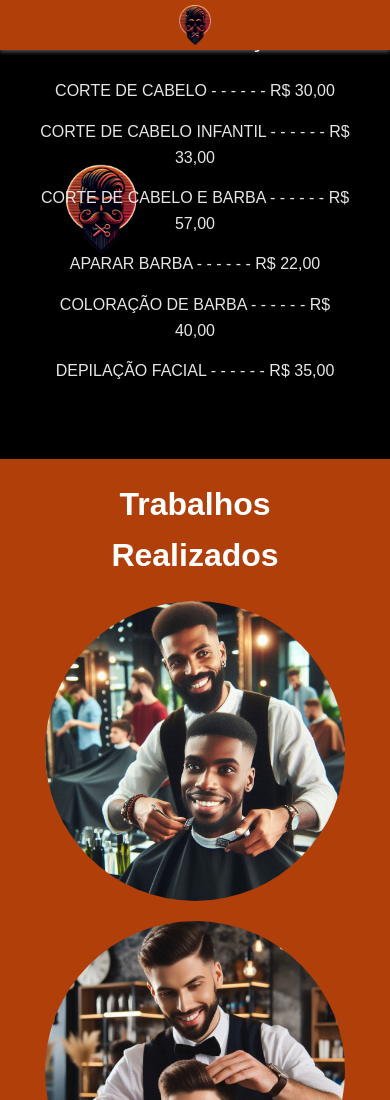
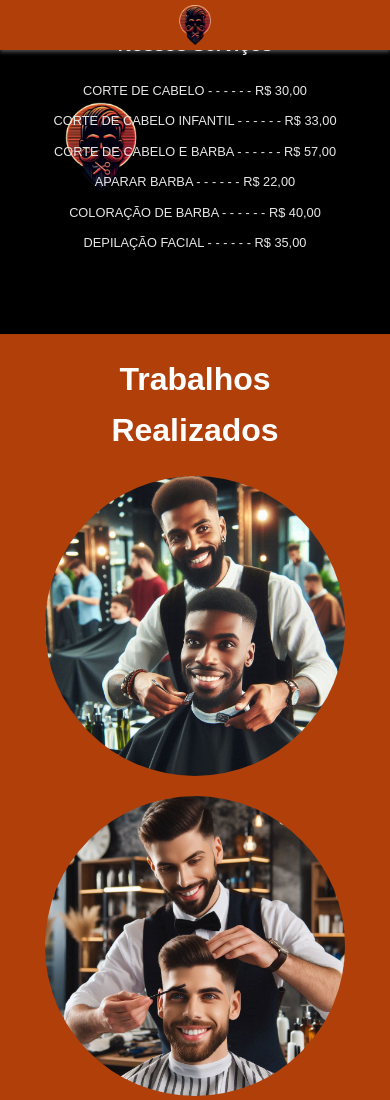
Before and after one commit to emethi/barbershop, a plain HTML site: page index_serviços.html in a window 390 px wide. Shown: the top 1100 px of the page. Drawn offline with Linux system fonts and the light colour scheme.

Commit message:
Update styles_serviços.css

```diff
--- a/styles_serviços.css
+++ b/styles_serviços.css
@@ -91,7 +91,7 @@ header .logo img {
 @media (max-width: 768px) {
     .servicos-assinatura {
         text-align: center;
-        padding: 20px 5%; /* Reduzi o padding vertical para economizar espaço */
+        padding: 30px 5%; /* Reduzi o padding vertical para economizar espaço */
         justify-content: center;
         min-height: auto;
         background-size: contain; /* Faz a imagem caber completamente no contêiner */
@@ -100,7 +100,7 @@ header .logo img {
     }
 
     .servicos-assinatura h2 {
-        font-size: 1.5rem; /* Reduzi um pouco para melhor proporção no mobile */
+        font-size: 1.2rem; /* Reduzi um pouco para melhor proporção no mobile */
     }
 
     .servicos-assinatura ul {
@@ -113,8 +113,8 @@ header .logo img {
     }
 
     .servicos-assinatura li {
-        font-size: 1rem; /* Mantive o tamanho que você definiu */
-        margin-bottom: 10px; /* Espaço entre os itens da lista */
+        font-size: 0.8rem; /* Mantive o tamanho que você definiu */
+        margin-bottom: 5px; /* Espaço entre os itens da lista */
     }
 }
 /* ==================== Galeria de Imagens ==================== */
```
